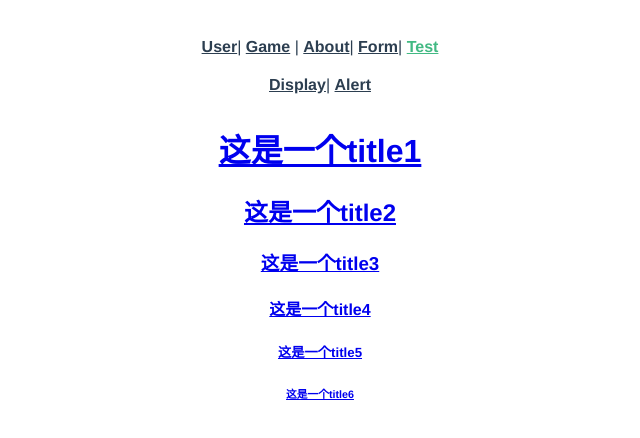
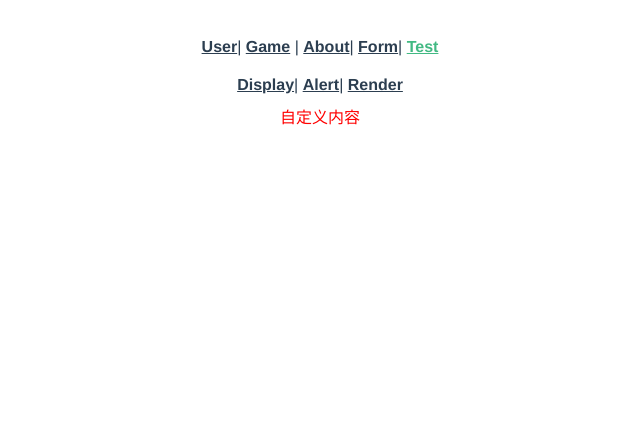
Before and after one commit to xiaomajia-YLP/vue-test, a Vue app: page /test in a window 1280 px wide. Shown: the top 438 px of the page, without its empty margins (320-960 px from the left). Built offline with nearby package versions, Linux system fonts and the light colour scheme.

Commit message:
functional render

```diff
--- a/src/App.vue
+++ b/src/App.vue
@@ -9,8 +9,8 @@
     </div>
     <div id="nav">
       <router-link to="/display">Display</router-link>|
-      <router-link to="/alert">Alert</router-link><!--  |
-      <router-link to="/about">About</router-link>|
+      <router-link to="/alert">Alert</router-link>|
+      <router-link to="/render">Render</router-link><!--  |
       <router-link to="/form">Form</router-link>|
       <router-link to="/test">Test</router-link> -->
     </div>
--- /dev/null
+++ b/src/components/functionalRender/render.js
@@ -0,0 +1,9 @@
+export default {
+  functional: true,
+  props: {
+    render: Function
+  },
+  render: (h, ctx) => {
+    return ctx.props.render(h)
+  }
+};
--- /dev/null
+++ b/src/components/functionalRender/x-component.vue
@@ -0,0 +1,15 @@
+<template>
+  <div>
+    <Render :render="render"></Render>
+  </div>
+</template>
+<script>
+  import Render from './render.js';
+
+  export default {
+    components: { Render },
+    props: {
+      render: Function
+    }
+  }
+</script>
--- a/src/router.js
+++ b/src/router.js
@@ -67,6 +67,14 @@ let router = new Router({
       meta: {
         title: '全局提示组件'
       }
+    },
+    {
+      path: '/render',
+      name: 'render',
+      component: () => import( /* webpackChunkName: "render" */ './views/Render.vue'),
+      meta: {
+        title: 'render.js'
+      }
     }
   ]
 })
--- /dev/null
+++ b/src/views/Render.vue
@@ -0,0 +1,26 @@
+<template>
+  <div>
+    <heading level="1">这是一个title1</heading>
+    <heading level="2">这是一个title2</heading>
+    <heading level="3">这是一个title3</heading>
+    <heading level="4">这是一个title4</heading>
+    <heading level="5">这是一个title5</heading>
+    <heading level="6">这是一个title6</heading>
+  </div>
+</template>
+<script>
+import heading from "../components/render/heading.js";
+export default {
+  data() {
+    return {
+      is_show: true
+    };
+  },
+  components: {
+    heading
+  },
+  methods: {}
+};
+</script>
+<style lang='less' scoped>
+</style>
--- a/src/views/Test.vue
+++ b/src/views/Test.vue
@@ -1,25 +1,28 @@
 <template>
   <div>
-    <heading level="1">这是一个title1</heading>
-    <heading level="2">这是一个title2</heading>
-    <heading level="3">这是一个title3</heading>
-    <heading level="4">这是一个title4</heading>
-    <heading level="5">这是一个title5</heading>
-    <heading level="6">这是一个title6</heading>
+    <x-component :render="render"></x-component>
   </div>
 </template>
 <script>
-import box from "../components/render/render.js";
-import heading from "../components/render/heading.js";
+import xComponent from "../components/functionalRender/x-component.vue";
 export default {
   data() {
     return {
-      is_show: true
+      render: h => {
+        return h(
+          "div",
+          {
+            style: {
+              color: "red"
+            }
+          },
+          "自定义内容"
+        );
+      }
     };
   },
   components: {
-    box,
-    heading
+    xComponent
   },
   methods: {}
 };
```
